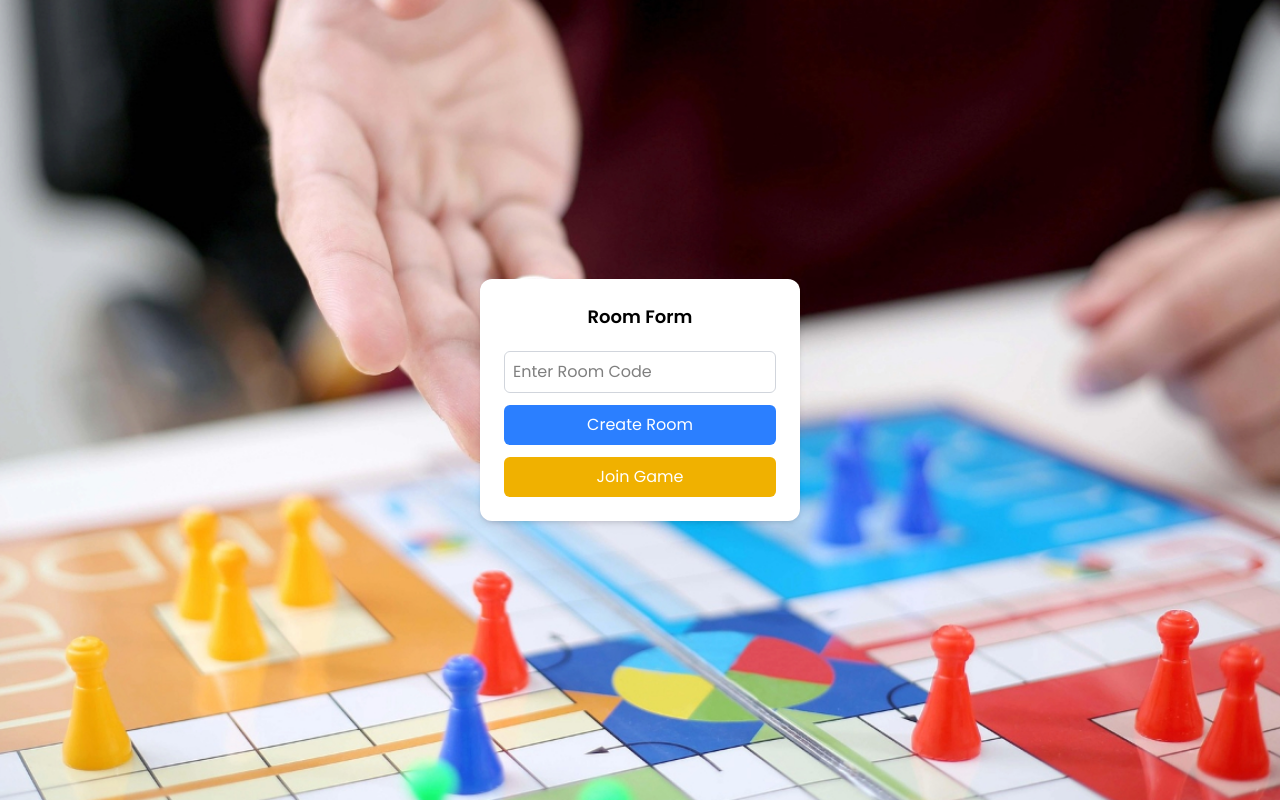
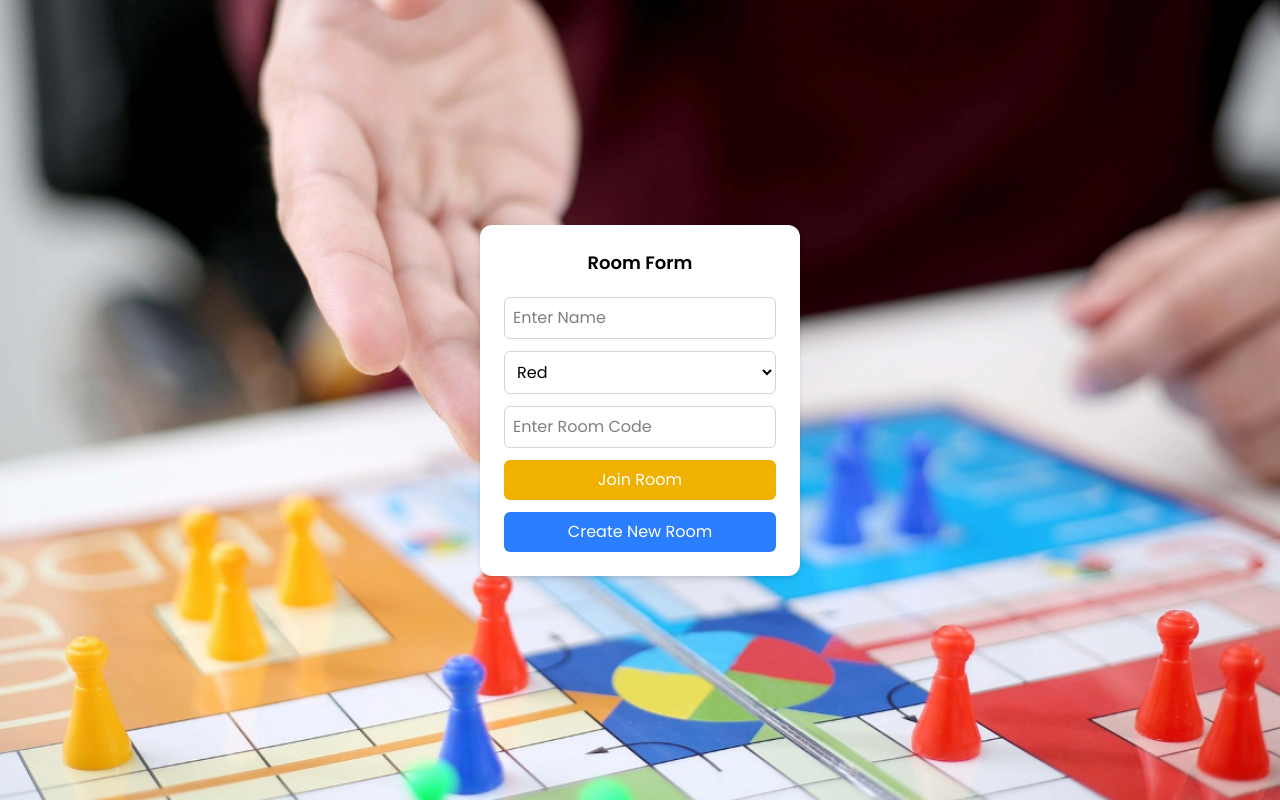
Before and after one commit to ramji023/Ludo, a React (Vite) app in the folder frontend/: page / in a window 1280 px wide. Built offline with nearby package versions, Linux system fonts and the light colour scheme; no server answers.

Commit message:
refactor from and lobby compoenent

```diff
--- a/frontend/src/components/ui/Form.tsx
+++ b/frontend/src/components/ui/Form.tsx
@@ -1,32 +1,58 @@
-import { useContext, useEffect, useRef, useState } from "react";
-import { AvatarBox } from "./Avatars";
+import { useContext, useEffect, useRef } from "react";
+import { useNavigate } from "react-router-dom";
 import { ludoStateContext } from "../../context/Ludo";
 export const Form = () => {
   const ludoContext = useContext(ludoStateContext);
-
-  const [isRoomCreated, setIsRoomCreated] = useState(true);
-  const newRoomRef = useRef<HTMLInputElement>(null);
+  const navigate = useNavigate();
+  const nameRef = useRef<HTMLInputElement>(null);
+  const colorRef = useRef<HTMLSelectElement>(null);
   const joinRoomRef = useRef<HTMLInputElement>(null);
 
   // const [showAvatars, setShowAvatars] = useState(false);
 
   // send request to create the room
   function createRoom() {
+    if (nameRef.current && colorRef.current) {
+      if (nameRef.current.value && colorRef.current.value) {
         ludoContext?.ludoState?.connection?.send(
           JSON.stringify({
             type: "create_room",
             payload: {
-          name: "Zassicca",
-          color: "red",
+              name: nameRef.current.value,
+              color: colorRef.current.value,
             },
           })
         );
-    setIsRoomCreated(false);
+      } else {
+        console.log("something is wrong with creating  room");
+      }
+    }
   }
 
+  //send request to join the room
+  function joinRoom() {
+    if (nameRef.current && colorRef.current &&  joinRoomRef.current) {
+      if (nameRef.current.value && colorRef.current.value && joinRoomRef.current.value) {
+        ludoContext?.ludoState?.connection?.send(
+          JSON.stringify({
+            type: "join_room",
+            payload: {
+              name: nameRef.current.value,
+              color: colorRef.current.value,
+              roomId:joinRoomRef.current.value
+            },
+          })
+        );
+      } else {
+        console.log("something is wrong with creating  room");
+      }
+    }
+  }
+
+  //update the new room code in newRoom input element
   useEffect(() => {
-    if (newRoomRef.current) {
-      newRoomRef.current.value = ludoContext?.ludoState?.roomId ?? "";
+    if (ludoContext?.ludoState?.roomId !== "") {
+      navigate("/lobby");
     }
   }, [ludoContext?.ludoState]);
 
@@ -34,53 +60,54 @@ export const Form = () => {
     <div className="flex justify-center items-center h-[400px] font-poppins">
       <div className="bg-white p-6 rounded-xl shadow-md w-80 text-center">
         <h2 className="mb-5 text-lg font-semibold">Room Form</h2>
-
+        {/* show input to user to enter the name */}
+        <input
+          ref={nameRef}
+          type="text"
+          placeholder="Enter Name"
+          className="w-full p-2 rounded-md border border-gray-300 mb-3 focus:outline-none focus:ring-2 focus:ring-blue-400"
+        />
+        {/* select color  */}
+        <select
+          ref={colorRef}
+          name="color"
+          id="color"
+          className="w-full p-2 rounded-md border border-gray-300 mb-3 focus:outline-none focus:ring-2 focus:ring-blue-400"
+        >
+          <option value="red" className="text-red-500 ">
+            Red
+          </option>
+          <option value="yellow" className="text-yellow-500 ">
+            Yellow
+          </option>
+          <option value="green" className="text-green-500 ">
+            Green
+          </option>
+          <option value="blue" className="text-blue-500 ">
+            Blue
+          </option>
+        </select>
         {/* Show input only if user wants to join room */}
-        {isRoomCreated && (
         <input
           ref={joinRoomRef}
           type="text"
           placeholder="Enter Room Code"
           className="w-full p-2 rounded-md border border-gray-300 mb-3 focus:outline-none focus:ring-2 focus:ring-blue-400"
         />
-        )}
-
-        {/* Show input only if user wants to create room */}
-        {!isRoomCreated && (
-          <input
-            ref={newRoomRef}
-            type="text"
-            value={newRoomRef?.current?.value}
-            placeholder="Enter Room Code"
-            className="w-full p-2 rounded-md border border-gray-300 mb-3 focus:outline-none focus:ring-2 focus:ring-blue-400"
-          />
-        )}
         {/* Create Room button only before room is created */}
-
         <button
           type="button"
+          onClick={joinRoom}
+          className="w-full p-2 mb-3 rounded-md bg-yellow-500 text-white hover:bg-yellow-600 transition"
+        >
+          Join Room{" "}
+        </button>
+        {/* Submit button only after room is created */}
+        <button
           onClick={createRoom}
-          className="w-full p-2 mb-3 rounded-md bg-blue-500 text-white hover:bg-blue-600 transition"
+          className="w-full p-2 rounded-md bg-blue-500 text-white hover:bg-blue-600 transition"
         >
-          Create Room
-        </button>
-
-        {/* Show AvatarBox when toggled */}
-        {/* {showAvatars && <AvatarBox />} */}
-
-        {/* Choose Avatar button (always visible) */}
-        {/* <button
-          type="button"
-          onClick={() => setShowAvatars((prev) => !prev)}
-          className="w-full p-2 mb-3 rounded-md bg-green-500 text-white hover:bg-green-600 transition"
-        >
-          Choose Avatar
-        </button> */}
-
-        {/* Submit button only after room is created */}
-
-        <button className="w-full p-2 rounded-md bg-yellow-500 text-white hover:bg-yellow-600 transition">
-          Join Game
+          Create New Room
         </button>
       </div>
     </div>
--- a/frontend/src/context/Ludo.tsx
+++ b/frontend/src/context/Ludo.tsx
@@ -21,17 +21,20 @@ interface LudoStateType {
   status: "waiting" | "in-progress" | "finished";
   players: PlayerState[];
   myPlayerId: string;
+  color: string;
   currentTurn: string;
   diceValue: number | null;
   pawns: {
     [playerId: string]: { [pawnId: string]: number };
   };
+  rollTurn: string;
   winner: string | null;
 }
 
 interface ludoContextType {
   ludoState: LudoStateType | null;
   setLudoState: React.Dispatch<React.SetStateAction<LudoStateType>>;
+  messages: string[];
 }
 
 export const ludoStateContext = createContext<ludoContextType | null>(null);
@@ -48,12 +51,14 @@ export const LudoStateContextProvider = ({
     status: "waiting",
     players: [],
     myPlayerId: "",
+    color: "",
     currentTurn: "",
     diceValue: null,
     pawns: {},
     winner: null,
+    rollTurn: "",
   });
-
+  const [messages, setMessages] = useState<string[]>([]);
   const { socket } = useSocket();
 
   // first time run when re-render
@@ -68,8 +73,28 @@ export const LudoStateContextProvider = ({
           case "room_created":
             setLudoState((curr) => ({
               ...curr,
+              isHost: true,
               myPlayerId: data.payload.userId,
               roomId: data.payload.roomId,
+            }));
+            setMessages((curr) => [...curr, data.message]);
+            break;
+          case "room_joined":
+            setLudoState((curr) => ({
+              ...curr,
+              myPlayerId: data.payload.id,
+              roomId: data.payload.roomId,
+            }));
+            setMessages((curr) => [...curr, data.message]);
+            break;
+          case "game_started":
+            setLudoState((curr) => ({
+              ...curr,
+              rollTurn: data.payload.rollTurn,
+              players: curr.players.map((player) => ({
+                ...player,
+                ...data.payload.players,
+              })),
             }));
             break;
         }
@@ -78,7 +103,7 @@ export const LudoStateContextProvider = ({
   }, [socket]);
 
   return (
-    <ludoStateContext.Provider value={{ ludoState, setLudoState }}>
+    <ludoStateContext.Provider value={{ ludoState, setLudoState, messages }}>
       {children}
     </ludoStateContext.Provider>
   );
--- a/frontend/src/pages/lobby/Lobby.tsx
+++ b/frontend/src/pages/lobby/Lobby.tsx
@@ -1,6 +1,39 @@
-import { motion } from "framer-motion";
+import {motion} from "motion/react"
+import { useEffect } from "react";
+import { ludoStateContext } from "../../context/Ludo";
+import { useContext } from "react";
+import { useNavigate } from "react-router-dom";
 
 export default function Lobby() {
+  const navigate = useNavigate();
+  const ludoState = useContext(ludoStateContext);
+
+  const state = ludoState?.ludoState;
+
+  // console.log("messages from server : ",ludoState?.messages)
+  // host start the game
+  function startGame() {
+    if (state && state.connection) {
+      state.connection.send(
+        JSON.stringify({
+          type: "start_game",
+          payload: {
+            id: state.myPlayerId,
+            roomId: state.roomId,
+          },
+        })
+      );
+    }
+  }
+
+  //update the new room code in newRoom input element
+  useEffect(() => {
+    if (state?.players.length === 4) {
+      navigate("/game");
+    }
+  }, [state?.players]);
+
+  if (state?.myPlayerId !== "" && state?.roomId !== "") {
     return (
       <div className="relative w-screen h-screen overflow-hidden">
         <img
@@ -13,22 +46,36 @@ export default function Lobby() {
 
         {/* Center Transparent Box */}
         <div className="absolute inset-0 flex flex-col items-center justify-center text-white z-20">
-        <div className="bg-white/10 backdrop-blur-md border border-white/30 rounded shadow-xl p-6 w-80 text-center">
-          <h2 className="text-xl font-semibold mb-4">Waiting Area</h2>
-          <div className="space-y-2 mb-6">
-            <p>
-              <span className="font-semibold">Bob</span> has joined
+          <div className="bg-white/10 backdrop-blur-md border border-white/30 rounded shadow-xl p-6 w-[50%] text-center">
+            <h2 className="text-2xl font-semibold mb-4">Waiting Area</h2>
+
+            {/* Room ID Box */}
+            {state?.isHost && (
+              <div className="bg-black/30 border border-white/20 rounded-lg p-4">
+                <p className="text-sm opacity-80 mb-1">
+                  Share with your friend
                 </p>
-            <p>
-              <span className="font-semibold">Alice</span> has joined
-            </p>
-            <p>
-              <span className="font-semibold">You</span> are waiting...
+                <p className="text-2xl font-bold tracking-wider">
+                  {state.roomId}
                 </p>
               </div>
-          <button className="bg-green-500 hover:bg-green-600 text-white font-bold px-6 py-2 rounded-xl shadow-lg">
+            )}
+
+            <div className="space-y-2 mb-6">
+              {ludoState?.messages.map((message, index) => (
+                <p className="font-bold font-poppins text-lg" key={index}>
+                  {message}
+                </p>
+              ))}
+            </div>
+            {state?.isHost && (
+              <button
+                onClick={startGame}
+                className="bg-green-500 hover:bg-green-600 text-white font-bold px-6 py-2 rounded-xl shadow-lg"
+              >
                 Start Playing
               </button>
+            )}
           </div>
         </div>
 
@@ -68,3 +115,10 @@ export default function Lobby() {
       </div>
     );
   }
+
+  return (
+    <div className="text-6xl flex justify-center items-center font-bold font-poppins h-screen">
+      404 page
+    </div>
+  );
+}
```
Also changed, not shown: 1 other file (tests, documents, lock files or other folders). Lines whose indentation alone changed are shown as unchanged.
